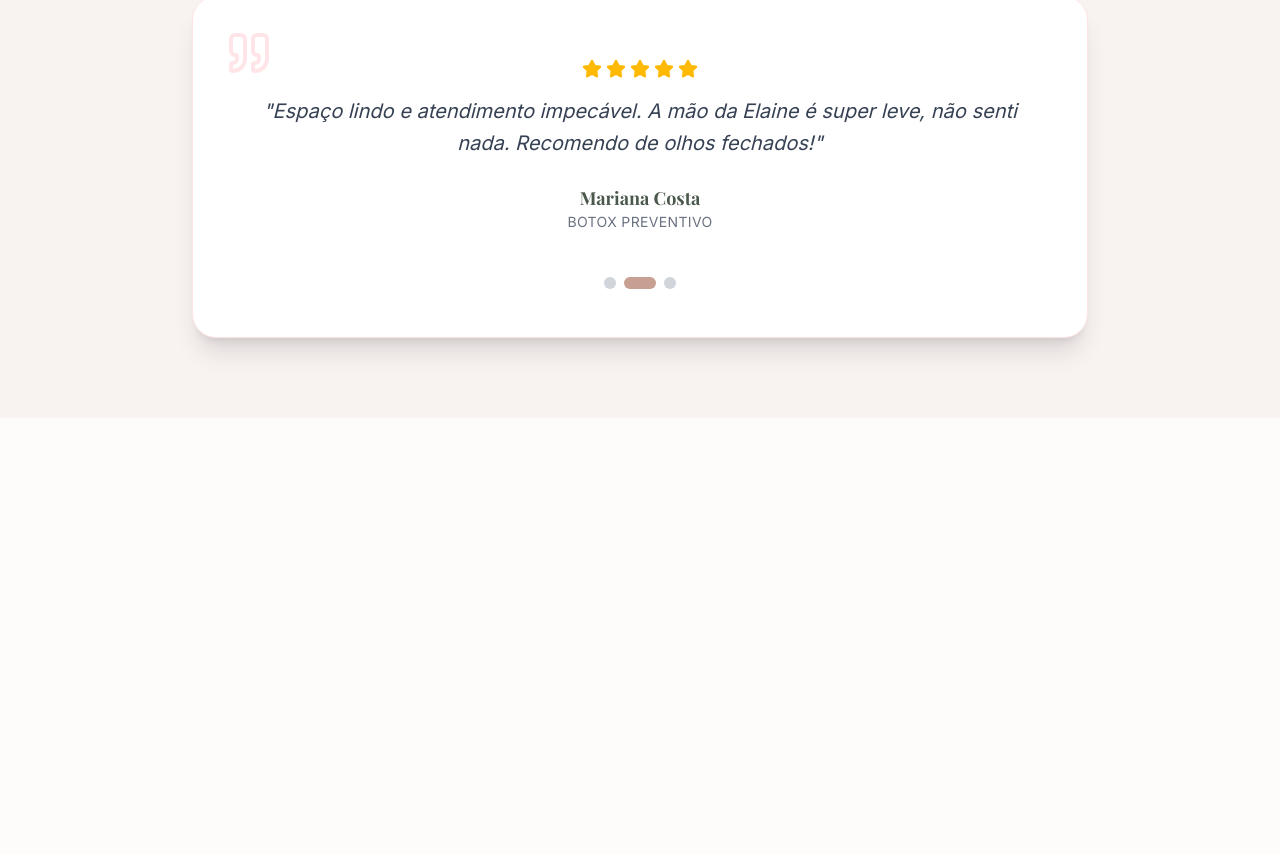
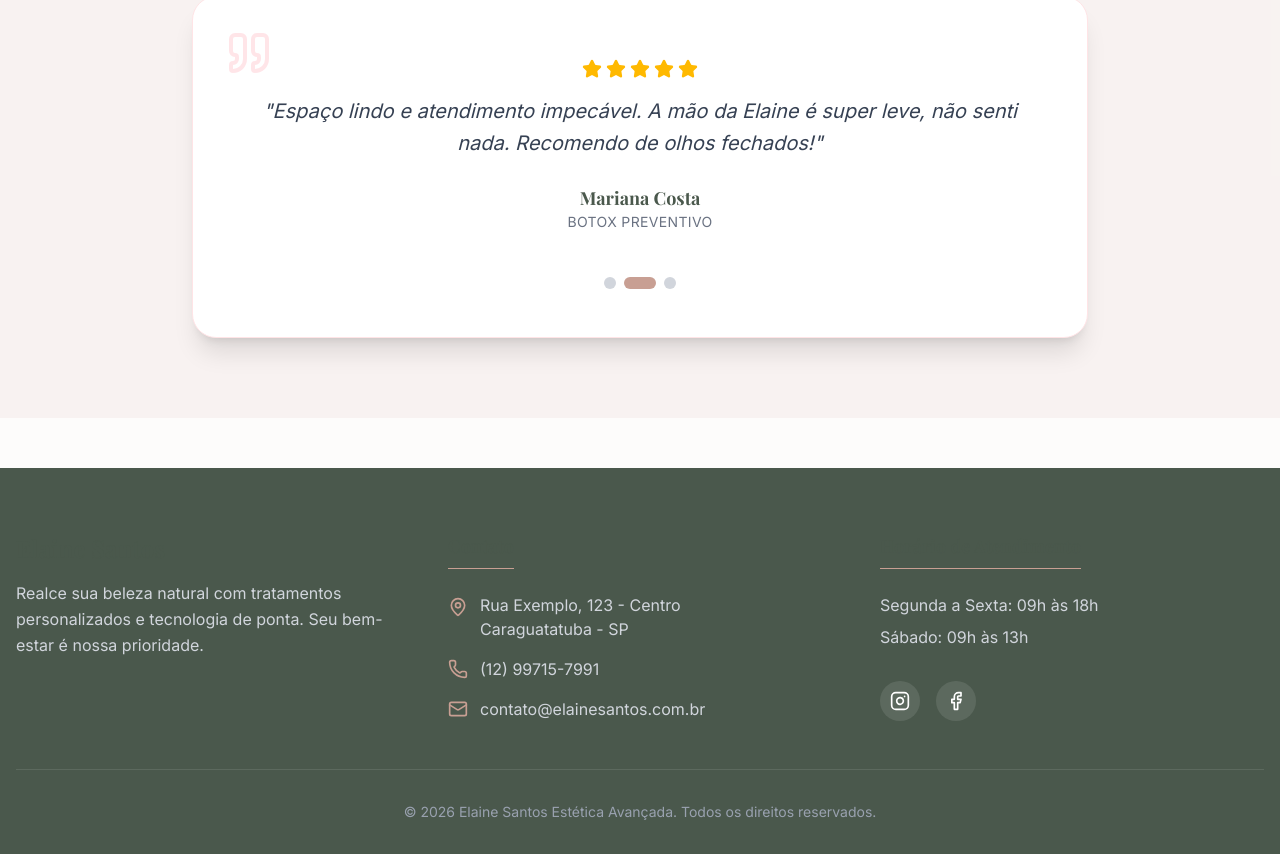
Before and after one commit to comprascaraguatatubahidrel-png/estetica-elaine-santos, a Next.js app: page / in a window 1280 px wide. Shown: the part 2619-3473 px from the top of the page. Before the commit the page ends 3137 px from the top, so only its background shows below. Built offline with nearby package versions, Linux system fonts and the light colour scheme; a web font is replaced by a local one.

Commit message:
Fix: Add IDs for navigation and create Footer with Contact info

```diff
--- /dev/null
+++ b/app/components/footer.tsx
@@ -0,0 +1,72 @@
+'use client';
+
+import { Facebook, Instagram, Mail, MapPin, Phone } from 'lucide-react';
+
+export function Footer() {
+    return (
+        <footer id="contato" className="bg-[var(--primary-dark)] text-white pt-16 pb-8">
+            <div className="container mx-auto px-4">
+                <div className="grid md:grid-cols-3 gap-12 mb-12">
+                    {/* Brand & Description */}
+                    <div>
+                        <h3 className="text-2xl font-serif text-[var(--secondary)] font-bold mb-4">
+                            Elaine Santos
+                        </h3>
+                        <p className="text-gray-300 leading-relaxed max-w-sm">
+                            Realce sua beleza natural com tratamentos personalizados e tecnologia de ponta.
+                            Seu bem-estar é nossa prioridade.
+                        </p>
+                    </div>
+
+                    {/* Contact Info */}
+                    <div>
+                        <h4 className="text-lg font-bold mb-6 border-b border-[var(--secondary)] inline-block pb-2">
+                            Contato
+                        </h4>
+                        <ul className="space-y-4">
+                            <li className="flex items-start">
+                                <MapPin className="w-5 h-5 text-[var(--secondary)] mr-3 mt-1 shrink-0" />
+                                <span className="text-gray-300">
+                                    Rua Exemplo, 123 - Centro<br />
+                                    Caraguatatuba - SP
+                                </span>
+                            </li>
+                            <li className="flex items-center">
+                                <Phone className="w-5 h-5 text-[var(--secondary)] mr-3 shrink-0" />
+                                <span className="text-gray-300">(12) 99715-7991</span>
+                            </li>
+                            <li className="flex items-center">
+                                <Mail className="w-5 h-5 text-[var(--secondary)] mr-3 shrink-0" />
+                                <span className="text-gray-300">contato@elainesantos.com.br</span>
+                            </li>
+                        </ul>
+                    </div>
+
+                    {/* Opening Hours & Social */}
+                    <div>
+                        <h4 className="text-lg font-bold mb-6 border-b border-[var(--secondary)] inline-block pb-2">
+                            Horário de Atendimento
+                        </h4>
+                        <ul className="space-y-2 text-gray-300 mb-8">
+                            <li>Segunda a Sexta: 09h às 18h</li>
+                            <li>Sábado: 09h às 13h</li>
+                        </ul>
+
+                        <div className="flex space-x-4">
+                            <a href="#" className="w-10 h-10 rounded-full bg-white/10 flex items-center justify-center hover:bg-[var(--secondary)] hover:text-[var(--primary-dark)] transition-colors">
+                                <Instagram className="w-5 h-5" />
+                            </a>
+                            <a href="#" className="w-10 h-10 rounded-full bg-white/10 flex items-center justify-center hover:bg-[var(--secondary)] hover:text-[var(--primary-dark)] transition-colors">
+                                <Facebook className="w-5 h-5" />
+                            </a>
+                        </div>
+                    </div>
+                </div>
+
+                <div className="border-t border-white/10 pt-8 text-center text-gray-400 text-sm">
+                    <p>&copy; {new Date().getFullYear()} Elaine Santos Estética Avançada. Todos os direitos reservados.</p>
+                </div>
+            </div>
+        </footer>
+    );
+}
--- a/app/components/hero.tsx
+++ b/app/components/hero.tsx
@@ -7,7 +7,7 @@ import Link from 'next/link';
 
 export function Hero() {
     return (
-        <section className="relative min-h-[90vh] flex items-center justify-center overflow-hidden bg-[var(--background)] pt-20">
+        <section id="sobre" className="relative min-h-[90vh] flex items-center justify-center overflow-hidden bg-[var(--background)] pt-20">
             {/* Background Decor */}
             <div className="absolute top-0 right-0 w-[500px] h-[500px] bg-[var(--secondary-light)]/20 rounded-full blur-3xl -translate-y-1/2 translate-x-1/2" />
             <div className="absolute bottom-0 left-0 w-[500px] h-[500px] bg-[var(--primary-light)]/20 rounded-full blur-3xl translate-y-1/2 -translate-x-1/2" />
--- a/app/components/testimonials.tsx
+++ b/app/components/testimonials.tsx
@@ -39,7 +39,7 @@ export function Testimonials() {
     }, []);
 
     return (
-        <section className="py-20 bg-[var(--secondary)]/10">
+        <section id="depoimentos" className="py-20 bg-[var(--secondary)]/10">
             <div className="container mx-auto px-4">
                 <div className="text-center mb-12">
                     <h2 className="text-3xl md:text-4xl font-serif text-[var(--primary)] mb-4">
@@ -89,8 +89,8 @@ export function Testimonials() {
                                 key={index}
                                 onClick={() => setCurrent(index)}
                                 className={`w-3 h-3 rounded-full transition-all duration-300 ${index === current
-                                        ? 'bg-[var(--secondary)] w-8'
-                                        : 'bg-gray-300 hover:bg-gray-400'
+                                    ? 'bg-[var(--secondary)] w-8'
+                                    : 'bg-gray-300 hover:bg-gray-400'
                                     }`}
                                 aria-label={`Ver depoimento ${index + 1}`}
                             />
--- a/app/page.tsx
+++ b/app/page.tsx
@@ -2,6 +2,8 @@ import { Header } from "./components/header";
 import { Hero } from "./components/hero";
 import { Services } from "./components/services";
 import { Testimonials } from "./components/testimonials";
+
+import { Footer } from "./components/footer";
 
 export default function Home() {
   return (
@@ -42,7 +44,8 @@ export default function Home() {
       <Services />
       <Testimonials />
 
-      <div className="h-[100px]"></div> {/* Spacer */}
+      <div className="h-[50px]"></div> {/* Spacer - reduced */}
+      <Footer />
     </main>
   );
 }
```
